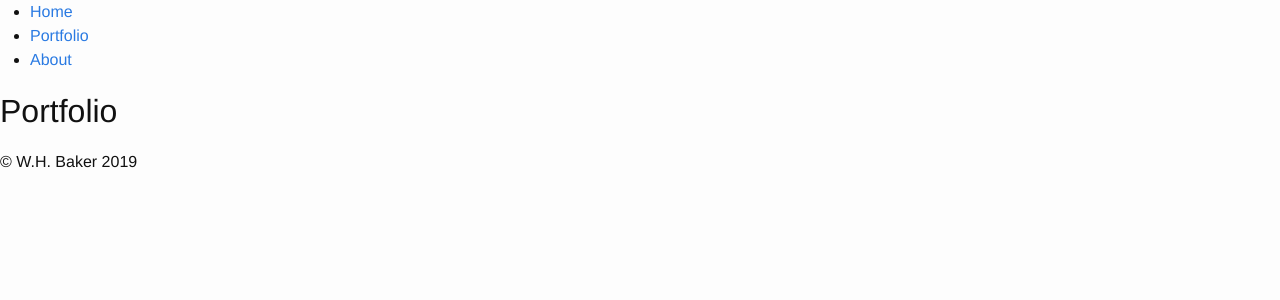
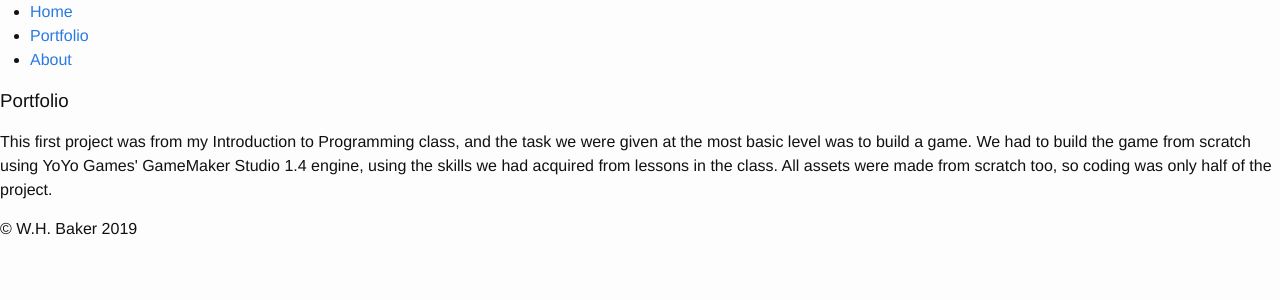
Before and after one commit to WesOnCoding/WesOnCoding.github.io, a Jekyll site: the page portfolio.html, which Jekyll copies as it is, in a window 1280 px wide. Shown: the top 300 px of the page. Built offline with Jekyll 4.4.1, drawn with Linux system fonts in a browser that asks for light colours.

Commit message:
Update portfolio.html

```diff
--- a/portfolio.html
+++ b/portfolio.html
@@ -14,7 +14,9 @@
             </ul>
         </div>
 
-        <h1>Portfolio</h1>
+        <h3>Portfolio</h3>
+
+        <p> This first project was from my Introduction to Programming class, and the task we were given at the most basic level was to build a game. We had to build the game from scratch using YoYo Games' GameMaker Studio 1.4 engine, using the skills we had acquired from lessons in the class. All assets were made from scratch too, so coding was only half of the project.</p>
 
         <div class="footer">
             <p>&copy; W.H. Baker 2019</p>
```
